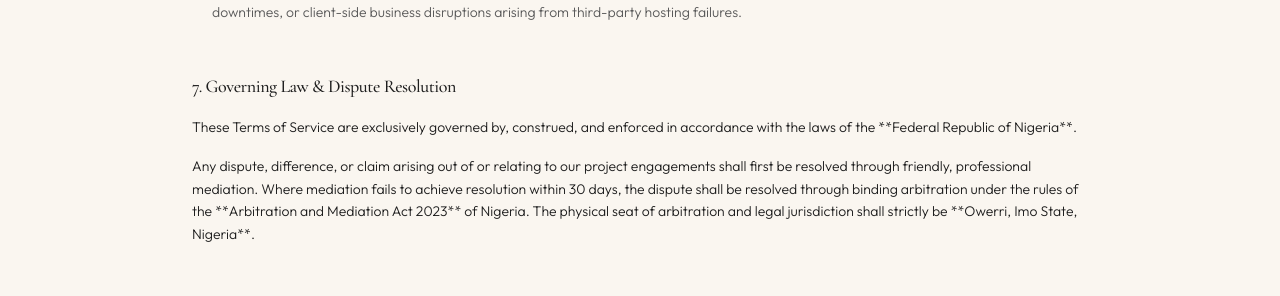
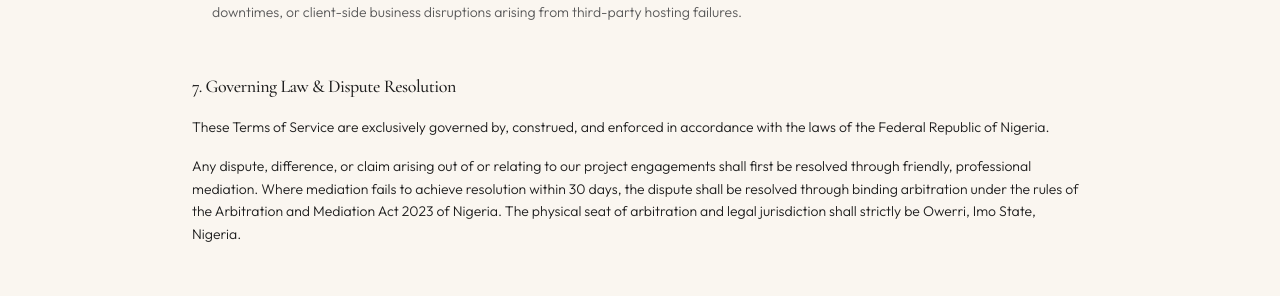
Before and after one commit to Donugob/my-site, a Next.js app: page /terms in a window 1280 px wide. Shown: the part 1786-2082 px from the top of the page. Built offline with nearby package versions, Linux system fonts and the light colour scheme.

Commit message:
style: remove bold formatting from legal references in privacy and terms pages

```diff
--- a/src/app/privacy/page.tsx
+++ b/src/app/privacy/page.tsx
@@ -54,7 +54,7 @@ const PrivacyPolicy = () => {
             <section className="space-y-4">
               <h2 className="text-lg font-serif font-medium text-brand-text tracking-tight">1. Regulatory Framework & Governance</h2>
               <p>
-                As a digital service operating in Imo State, Nigeria, we process personal data in strict compliance with the **Nigeria Data Protection Act (NDPA) 2023** and regulations issued by the **Nigeria Data Protection Commission (NDPC)**. Under these regulations, Build with Ugo.B acts as the **Data Controller** for the information you provide when accessing our forms, newsletter list, or interactive contact widgets.
+                As a digital service operating in Imo State, Nigeria, we process personal data in strict compliance with the Nigeria Data Protection Act (NDPA) 2023 and regulations issued by the Nigeria Data Protection Commission (NDPC). Under these regulations, Build with Ugo.B acts as the Data Controller for the information you provide when accessing our forms, newsletter list, or interactive contact widgets.
               </p>
             </section>
 
--- a/src/app/terms/page.tsx
+++ b/src/app/terms/page.tsx
@@ -118,10 +118,10 @@ const TermsOfService = () => {
             <section className="space-y-4">
               <h2 className="text-lg font-serif font-medium text-brand-text tracking-tight">7. Governing Law & Dispute Resolution</h2>
               <p>
-                These Terms of Service are exclusively governed by, construed, and enforced in accordance with the laws of the **Federal Republic of Nigeria**.
+                These Terms of Service are exclusively governed by, construed, and enforced in accordance with the laws of the Federal Republic of Nigeria.
               </p>
               <p>
-                Any dispute, difference, or claim arising out of or relating to our project engagements shall first be resolved through friendly, professional mediation. Where mediation fails to achieve resolution within 30 days, the dispute shall be resolved through binding arbitration under the rules of the **Arbitration and Mediation Act 2023** of Nigeria. The physical seat of arbitration and legal jurisdiction shall strictly be **Owerri, Imo State, Nigeria**.
+                Any dispute, difference, or claim arising out of or relating to our project engagements shall first be resolved through friendly, professional mediation. Where mediation fails to achieve resolution within 30 days, the dispute shall be resolved through binding arbitration under the rules of the Arbitration and Mediation Act 2023 of Nigeria. The physical seat of arbitration and legal jurisdiction shall strictly be Owerri, Imo State, Nigeria.
               </p>
             </section>
 
```
